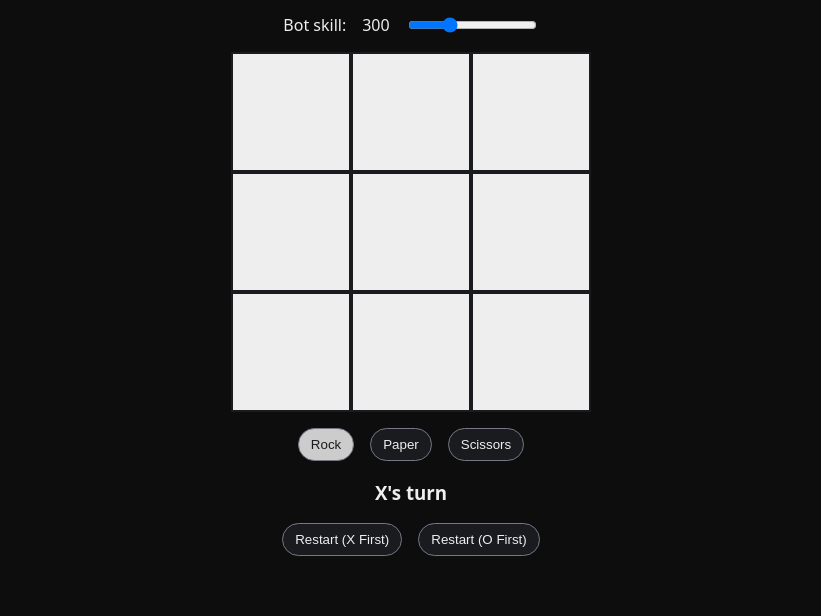
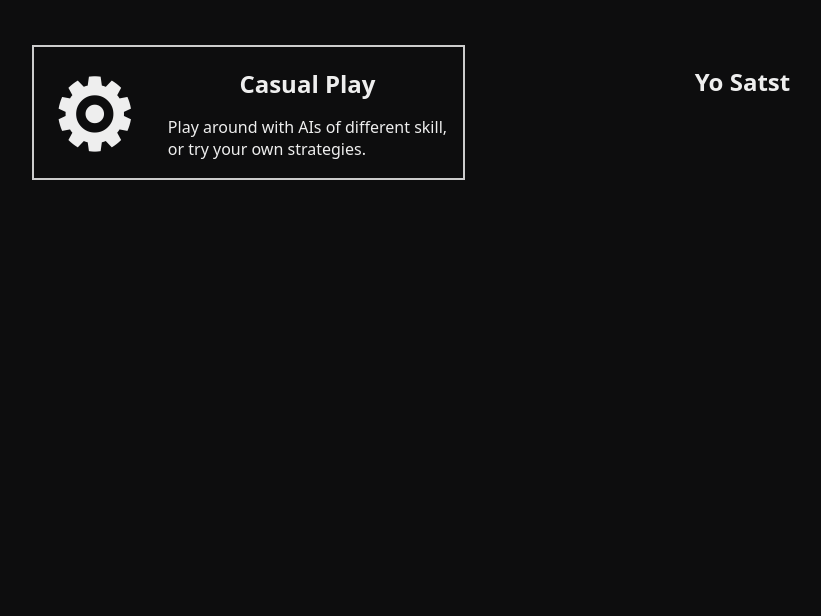
Before and after one commit to A-coder152/rock-paper-scissors-xo, a plain HTML site: page index.html in a window 1280 px wide. Shown: the part 184-800 px from the top of the page, without its empty margins (229-1050 px from the left). Drawn offline with Linux system fonts and the light colour scheme.

Commit message:
made landing page

```diff
--- a/index.html
+++ b/index.html
@@ -5,37 +5,22 @@
         <link rel="stylesheet" href="styles.css">
     </head>
     <body>
-        <h1>rpsxo</h1>
-        <div class="horizDiv">
-            <button class="selectedBtn" id='singleplayer'>Singleplayer (AI)</button>
-            <button id="twoplayer">Two player (Local)</button>
+        <h1 class="bigspace">rpsxo</h1>
+        <div class="horizDiv landingDiv">
+            <div>
+                <a href="playground.html">
+                    <div class="horizDiv landingCard">
+                        <h1 class="cardIcon">⚙</h1>
+                        <div class="cardContent">
+                            <h2>Casual Play</h2>
+                            <p>Play around with AIs of different skill, <br> or try your own strategies.</p>
+                        </div>
+                    </div>
+                </a>
+            </div>
+            <div>
+                <h2>Yo Satst</h2>
+            </div>
         </div>
-        <div class="horizDiv">
-            <p>Bot skill:</p>
-            <p id="botSkillP">300</p>
-            <input type="range" id="botSkill" min="1" max="1000" step="1" value="300">
-        </div>
-        <div class="board">
-            <div class="cell" id="cell-0"></div>
-            <div class="cell" id="cell-1"></div>
-            <div class="cell" id="cell-2"></div>
-            <div class="cell" id="cell-3"></div>
-            <div class="cell" id="cell-4"></div>
-            <div class="cell" id="cell-5"></div>
-            <div class="cell" id="cell-6"></div>
-            <div class="cell" id="cell-7"></div>
-            <div class="cell" id="cell-8"></div>
-        </div>
-        <div class="horizDiv movesDiv">
-            <button class="selectedBtn" id="selectRock">Rock</button>
-            <button id="selectPaper">Paper</button>
-            <button id="selectScissors">Scissors</button>
-        </div>
-        <h3 id="turnTracker">X's turn</h3>
-        <div class="horizDiv">
-            <button id="restartX">Restart (X First)</button>
-            <button id="restartO">Restart (O First)</button>
-        </div>
-        <script src="script.js"></script>
     </body>
 </html>
--- a/styles.css
+++ b/styles.css
@@ -11,6 +11,15 @@ body{
 h1 {
     font-size: 5rem;
     margin: 0 0 2rem;
+}
+
+.bigspace{
+    margin: 2rem 0 5rem;
+}
+
+a {
+    text-decoration: none;
+    color: #eee;
 }
 
 .board{
@@ -53,3 +62,35 @@ button{
 .movesDiv{
     margin-top: 1rem;
 }
+
+.landingDiv{
+    width: 60%;
+    justify-content: space-between;
+}
+
+.landingCard{
+    min-width: 20rem;
+    padding: 0 1rem;
+    gap: 2rem;
+    border: 2px solid #ccc;
+}
+
+.cardIcon{
+    font-size: 6rem;
+    margin: 0;
+}
+
+.cardContent{
+    flex-grow: 1;
+    display: flex;
+    flex-direction: column;
+    align-items: center;
+}
+
+.cardContent h2 {
+    margin-bottom: 0.5rem;
+}
+
+.cardContent p {
+    margin-top: 0.5rem;
+}
```
Also changed, not shown: playground.html (added, +41 -0 lines), rpsxo.js (renamed from script.js).
